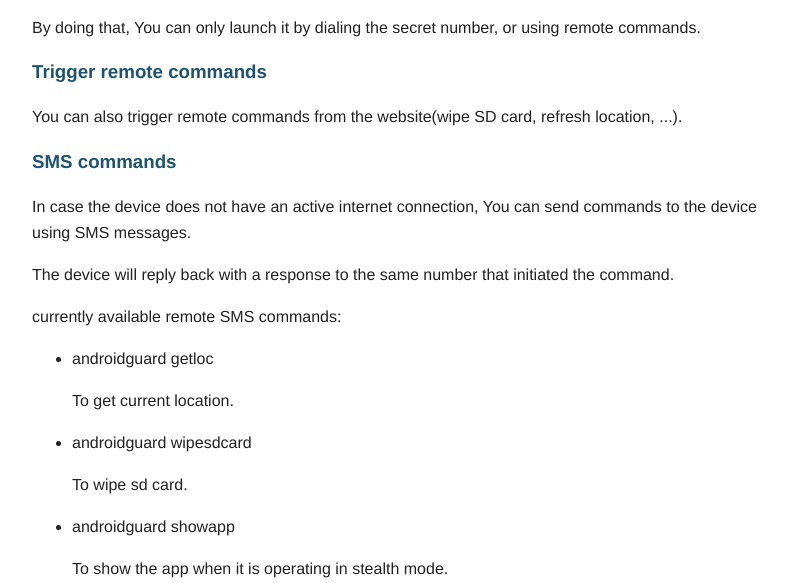
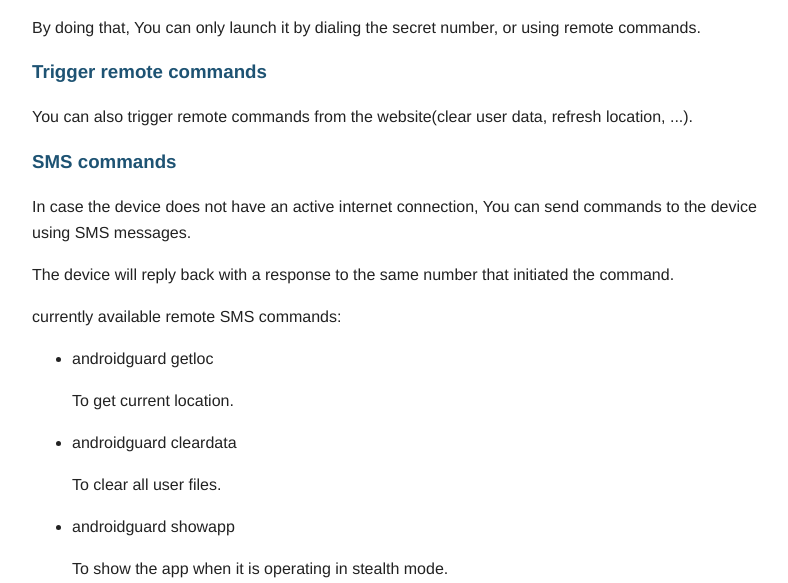
Before and after one commit to micjabbour/AndroidGuard-WebApp, a Flask app: page / in a window 1280 px wide. Shown: the part 469-1052 px from the top of the page, without its empty margins (95-883 px from the left). Run offline with Flask 2, Linux system fonts and the light colour scheme; some libraries are stand-ins or nearby versions.

Commit message:
replace wipe SD card functionality with clear data

```diff
--- a/AndroidGuard/templates/index.html
+++ b/AndroidGuard/templates/index.html
@@ -21,7 +21,7 @@ AndroidGuard -- Welcome
     </section>
     <section>
         <h3>Trigger remote commands</h3>
-        <p>You can also trigger remote commands from the website(wipe SD card, refresh location, ...).</p>
+        <p>You can also trigger remote commands from the website(clear user data, refresh location, ...).</p>
     </section>
     <section>
         <h3>SMS commands</h3>
@@ -31,8 +31,8 @@ AndroidGuard -- Welcome
         <ul>
             <li>androidguard getloc</li>
             <p>To get current location.</p>
-            <li>androidguard wipesdcard</li>
-            <p>To wipe sd card.</p>
+            <li>androidguard cleardata</li>
+            <p>To clear all user files.</p>
             <li>androidguard showapp</li>
             <p>To show the app when it is operating in stealth mode.</p>
         </ul>
--- a/AndroidGuard/website/views.py
+++ b/AndroidGuard/website/views.py
@@ -93,10 +93,10 @@ def get_devices_locations():
     return jsonify(result)
 
 
-@website.route('/command_wipesdcard', methods=["POST"])
+@website.route('/command_cleardata', methods=["POST"])
 @login_required
-def command_wipe_sd_card():
-    return send_command_to_device('wipesdcard')
+def command_cleardata():
+    return send_command_to_device('cleardata')
 
 
 @website.route('/command_showapp', methods=["POST"])
```
Also changed, not shown: AndroidGuard/templates/devices.html (+4 -4 lines).
